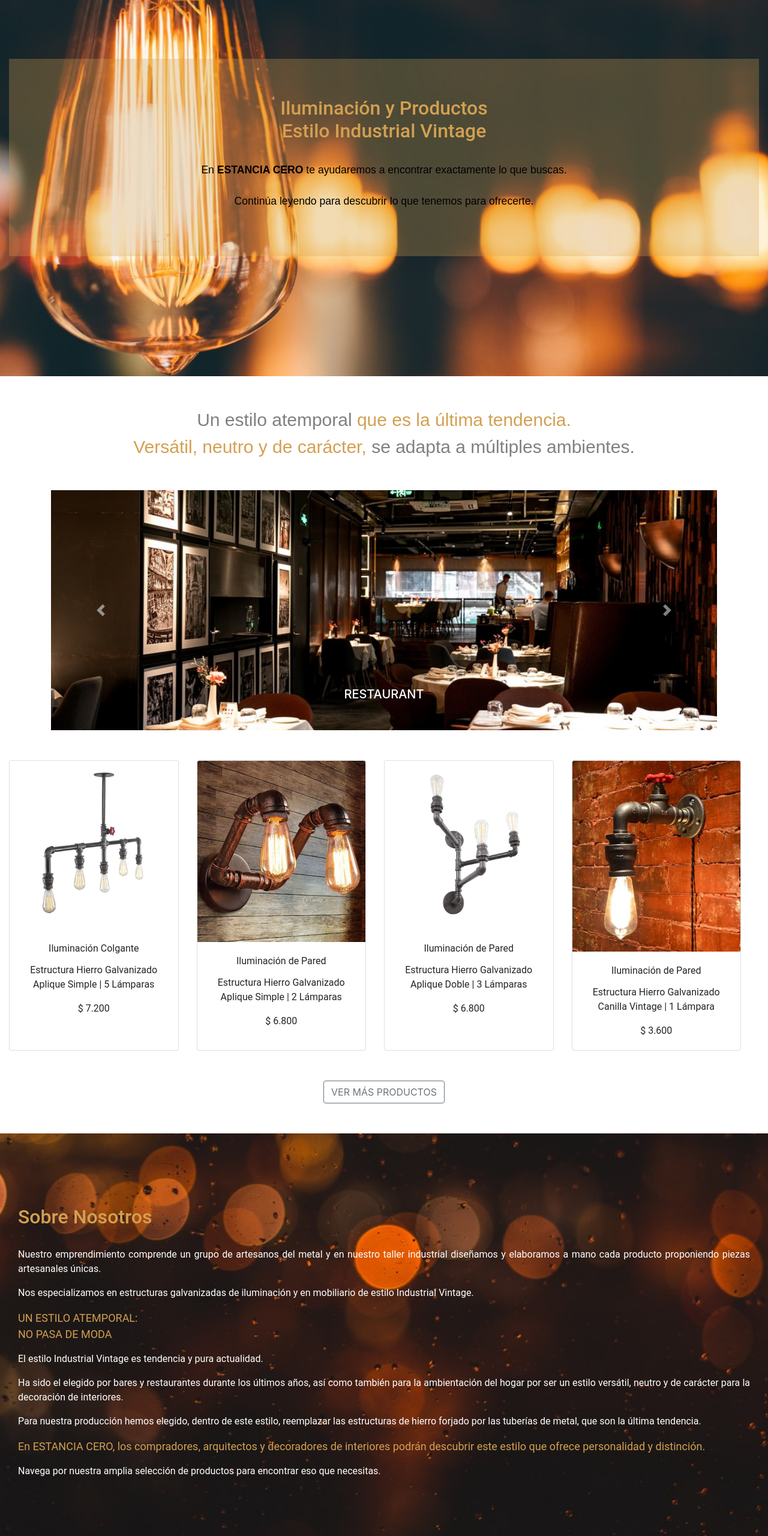
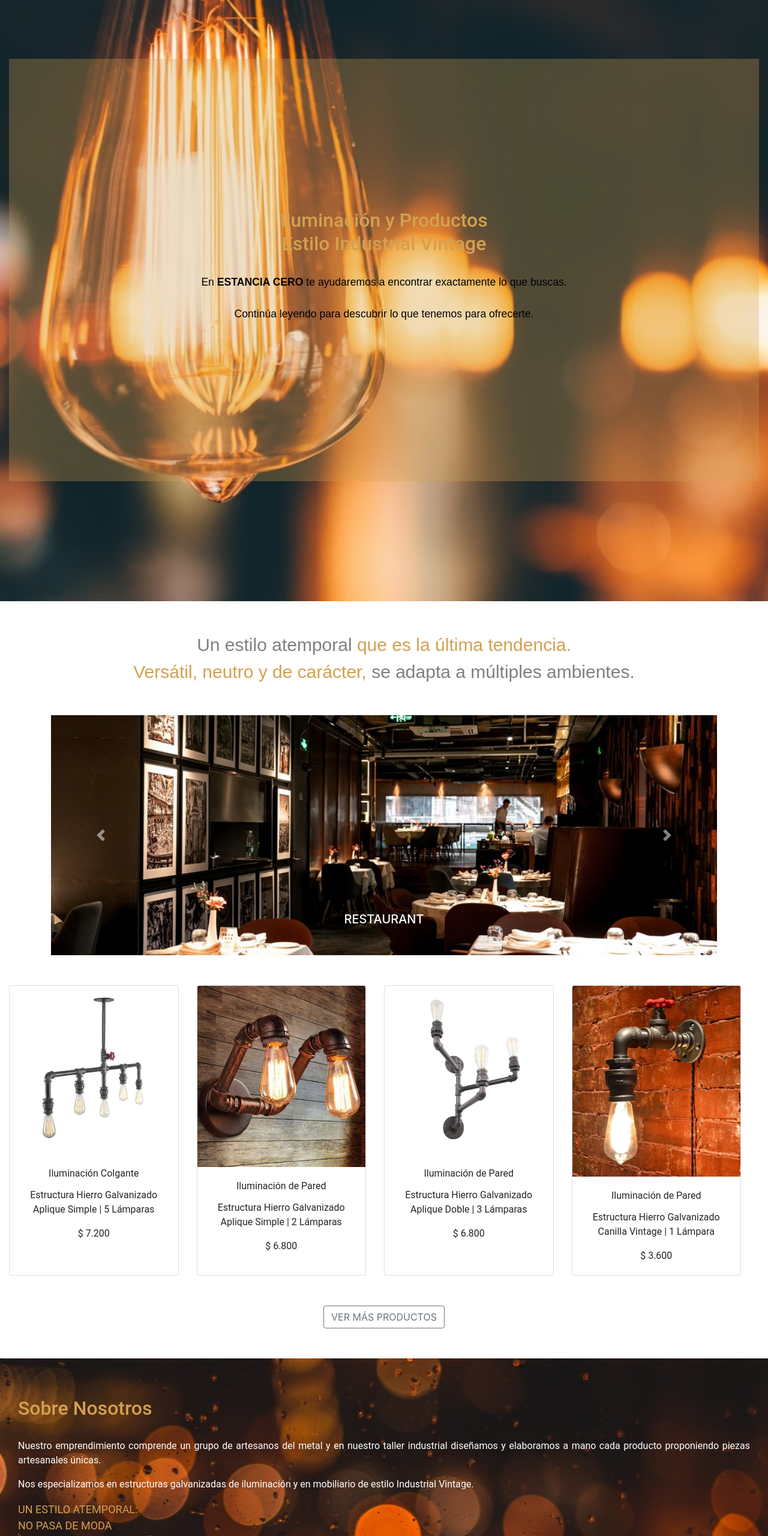
Before and after one commit to mercedesbrichetti/estancia, a plain HTML site: page index.html in a window 1280 px wide. Shown: the part 240-2800 px from the top of the page at 60% size. Drawn offline with nearby package versions, Linux system fonts and the light colour scheme; a script that the page names is missing.

Commit message:
Add files via upload

```diff
--- a/css/main.css
+++ b/css/main.css
@@ -29,6 +29,11 @@ font-family: 'Roboto', sans-serif; -->*/
   padding-top: 2%; padding-bottom: 1%;
 }
 
+.navbar{
+  background-color:;
+}
+
+
 
 h1{
   font-family: 'Roboto', sans-serif;
@@ -40,7 +45,6 @@ h2{
   font-family: 'Roboto', sans-serif;
   color:rgba(211, 160, 82)
 }
-
 
 
 .sec1{
@@ -56,9 +60,8 @@ h2{
   background-color: rgba(211, 160, 82, 0.3);
   background-size: 100%;
   background-position: absolute;
-  z-index: 0;
-  padding-top: 5%;
-  padding-bottom: 5%;
+  padding-top: 20%;
+  padding-bottom: 20%;
 }
 
 .frase{
@@ -117,8 +120,8 @@ h2{
 .sec4{
   background-image: url("../img/nosotros_fondo.jpg");
   background-size: cover;
-  background-position: center;
-  padding-top: 80px;
+  background-position: absolute;
+  padding: 5%;
 }
 
 .frase3{
@@ -132,10 +135,6 @@ h2{
   font-family: 'Roboto', sans-serif;
   text-align: justify;
   color: white;
-  margin-left: 100px;
-  margin-right: 100px;
-  padding-top:40px;
-  padding-bottom:80px;
 }
 
 .sec5{
```
